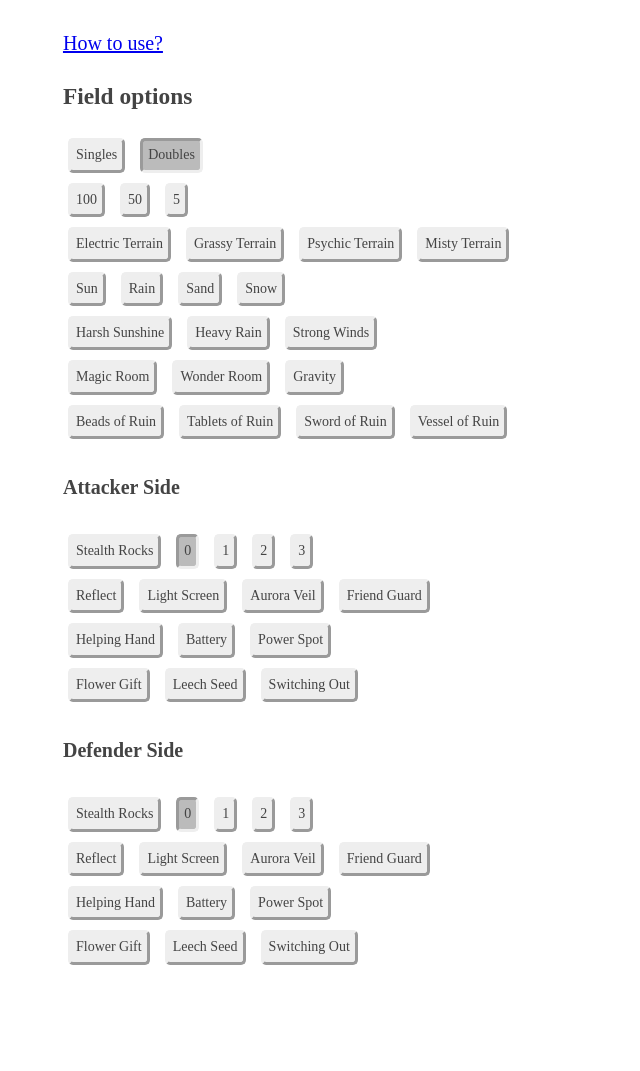
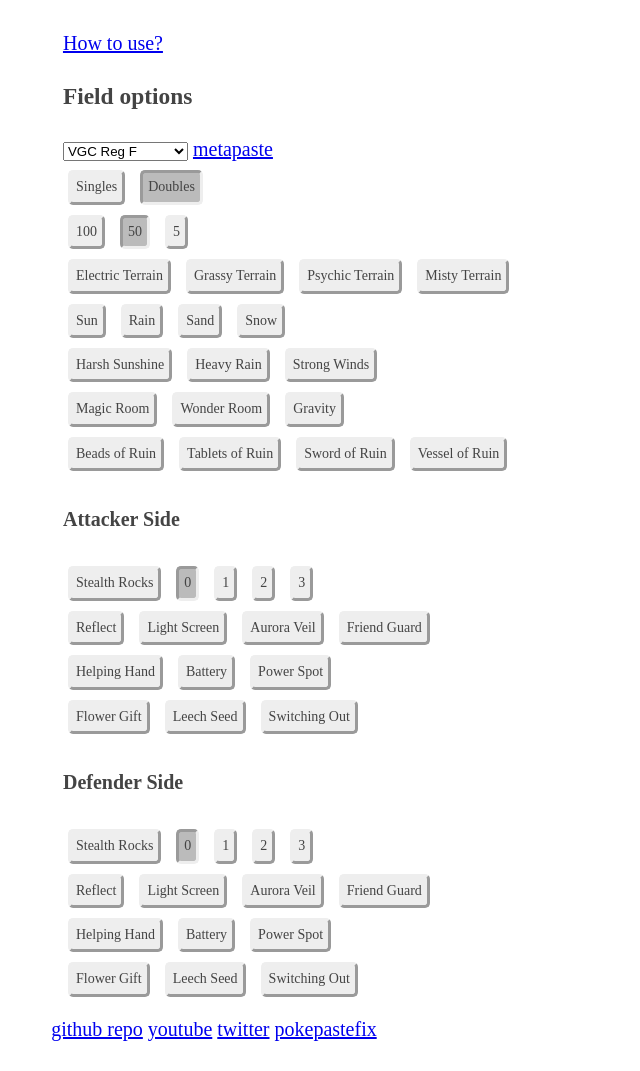
Before and after one commit to afnleaf/pkautocalc, a website: page frontend/public/index.html in a window 1280 px wide. Shown: the part 645-1716 px from the top of the page, without its empty margins (0-640 px from the left). Before the commit the page ends 1640 px from the top, so only its background shows below. Drawn offline with Linux system fonts and the light colour scheme.

Commit message:
Added: preset feature, changing metapaste

```diff
--- a/frontend/public/index.html
+++ b/frontend/public/index.html
@@ -39,8 +39,21 @@
         <a href="/howto">How to use?</a>
 
         <div id="field">
+            <h3>Field options</h3>
+            <div class="presets">
+                <form>
+                    <!-- <label for="presets"></label> -->
+                    <select id="presets" name="presets" onchange="handlePresets()">
+                        <option value="vgcRegF">VGC Reg F</option>
+                        <option value="smogSinglesOU">Smogon Singles</option>
+                        <option value="smogDoublesOU">Smogon Doubles</option>
+                        <option value="smogLC">LC</option>
+                    </select>
+                    <span id="metapaste"><a href="https://pokepast.es/dc1eac2d8740c97b">metapaste</a></span>
+                </form>
+            </div>
+
             <div class="shared">
-                <h3>Field options</h3>
                 <!-- Game Type -->
                 <div>
                     <label class="cx-container">
@@ -59,7 +72,7 @@
                         <span class="cx-button">100</span>
                     </label>
                     <label class="cx-container">
-                        <input class="level" id="fifty" type="checkbox" onclick="handleSwitch(this)">
+                        <input class="level" id="fifty" type="checkbox" onclick="handleSwitch(this)" checked>
                         <span class="cx-button">50</span>
                     </label>
                     <label class="cx-container">
@@ -310,6 +323,14 @@
 
         </div>
     </div>
+
+    <div id="links">
+        <a href="https://github.com/afnleaf/pkautocalc">github repo</a>
+        <a href="https://www.youtube.com/@afnckingleaf">youtube</a>
+        <a href="https://twitter.com/afnckingleaf">twitter</a>
+        <a href="https://chromewebstore.google.com/detail/pokepastefix/ekceaboabpgkgbpigacngnjagcdhdkmn">pokepastefix</a>
+    </div>
+
     <!-- -->
     <div id="results"></div>
     <!-- -->
--- a/frontend/public/script.js
+++ b/frontend/public/script.js
@@ -1,3 +1,12 @@
+// need to finish still
+const metapastes = {
+    vgcRegF: "https://pokepast.es/dc1eac2d8740c97b",
+    smogSinglesOU: "",
+    smogDoublesOU: "",
+    smogLC: "",
+}
+
+
 /**
 * Posts json to server
 * @param {url} http endpoint url
@@ -62,6 +71,7 @@ async function requestResults() {
 function getField() {
     // with defaults
     const field = {
+        metapaste: "",
         gameType: "Doubles",
         level: 0,
         terrain: undefined,
@@ -99,6 +109,10 @@ function getField() {
 
     // defender side
     field.defenderSide = getSide(false);
+
+    // get metapaste link
+    let selectedPreset = document.getElementById("presets").value;
+    field.metapaste = metapastes[selectedPreset];
 
     return field;
 }
@@ -161,3 +175,55 @@ function handleSwitchForced(cx) {
        elements[i].checked = elements[i].id == selectedId;
     }
 }
+
+// Handles preset dropwdown menu
+function handlePresets() {
+    let selectedPreset = document.getElementById("presets").value;
+    switch(selectedPreset) {
+        case "vgcRegF":
+            // doubles
+            document.getElementById("singles").checked = false;
+            document.getElementById("doubles").checked = true;
+            // 50
+            document.getElementById("hundred").checked = false;
+            document.getElementById("fifty").checked = true;
+            document.getElementById("five").checked = false;
+            // change meta paste (RegF)
+            document.getElementById("metapaste").innerHTML = `<a href="${metapastes[selectedPreset]}">metapaste</a>`;
+            break;
+        case "smogSinglesOU":
+            // singles
+            document.getElementById("singles").checked = true;
+            document.getElementById("doubles").checked = false;
+            // 100
+            document.getElementById("hundred").checked = true;
+            document.getElementById("fifty").checked = false;
+            document.getElementById("five").checked = false;
+            // change meta paste (OU)
+            document.getElementById("metapaste").innerHTML = `<a href="">${selectedPreset}</a>`;
+            break;
+        case "smogDoublesOU":
+            // doubles
+            document.getElementById("singles").checked = false;
+            document.getElementById("doubles").checked = true;
+            // 100
+            document.getElementById("hundred").checked = true;
+            document.getElementById("fifty").checked = false;
+            document.getElementById("five").checked = false;
+            // change meta paste (DOU)
+            document.getElementById("metapaste").innerHTML = `<a href="">${selectedPreset}</a>`;
+            break;
+        case "smogLC":
+            // singles
+            document.getElementById("singles").checked = true;
+            document.getElementById("doubles").checked = false;
+            // 5
+            document.getElementById("hundred").checked = false;
+            document.getElementById("fifty").checked = false;
+            document.getElementById("five").checked = true;
+            // change meta paste (LC)
+            document.getElementById("metapaste").innerHTML = `<a href="">${selectedPreset}</a>`;
+            break;
+        default:
+    }
+}
```
Also changed, not shown: backend/src/server.ts (+5 -4 lines).
